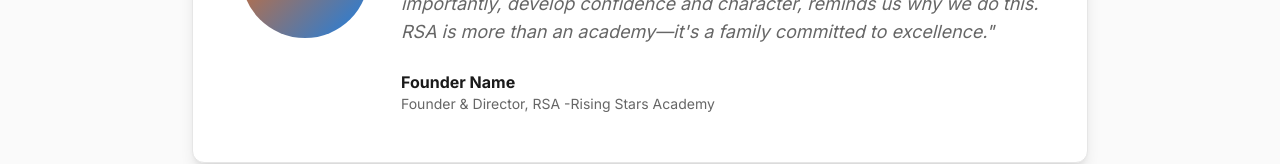
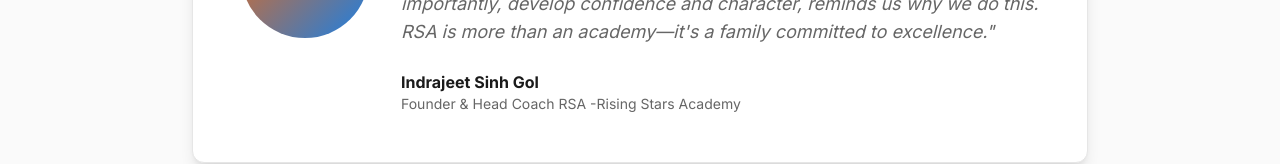
Before and after one commit to soumodip-m/rising-star-skate-hub, a React (Vite) app: page /about in a window 1280 px wide. Shown: the part 2234-2398 px from the top of the page. Built offline with nearby package versions, Linux system fonts and the light colour scheme; the HTML template or start-up script is replaced by a standard one.

Commit message:
Visual edit in Lovable

```diff
--- a/src/pages/About.tsx
+++ b/src/pages/About.tsx
@@ -137,8 +137,8 @@ export default function About() {
                     a family committed to excellence."
                   </p>
                   <div className="mt-6">
-                    <p className="font-bold text-foreground">Founder Name</p>
-                    <p className="text-sm text-muted-foreground">Founder & Director, RSA -Rising Stars Academy</p>
+                    <p className="font-bold text-foreground">Indrajeet Sinh Gol</p>
+                    <p className="text-sm text-muted-foreground">Founder & Head Coach RSA -Rising Stars Academy</p>
                   </div>
                 </div>
               </div>
```
